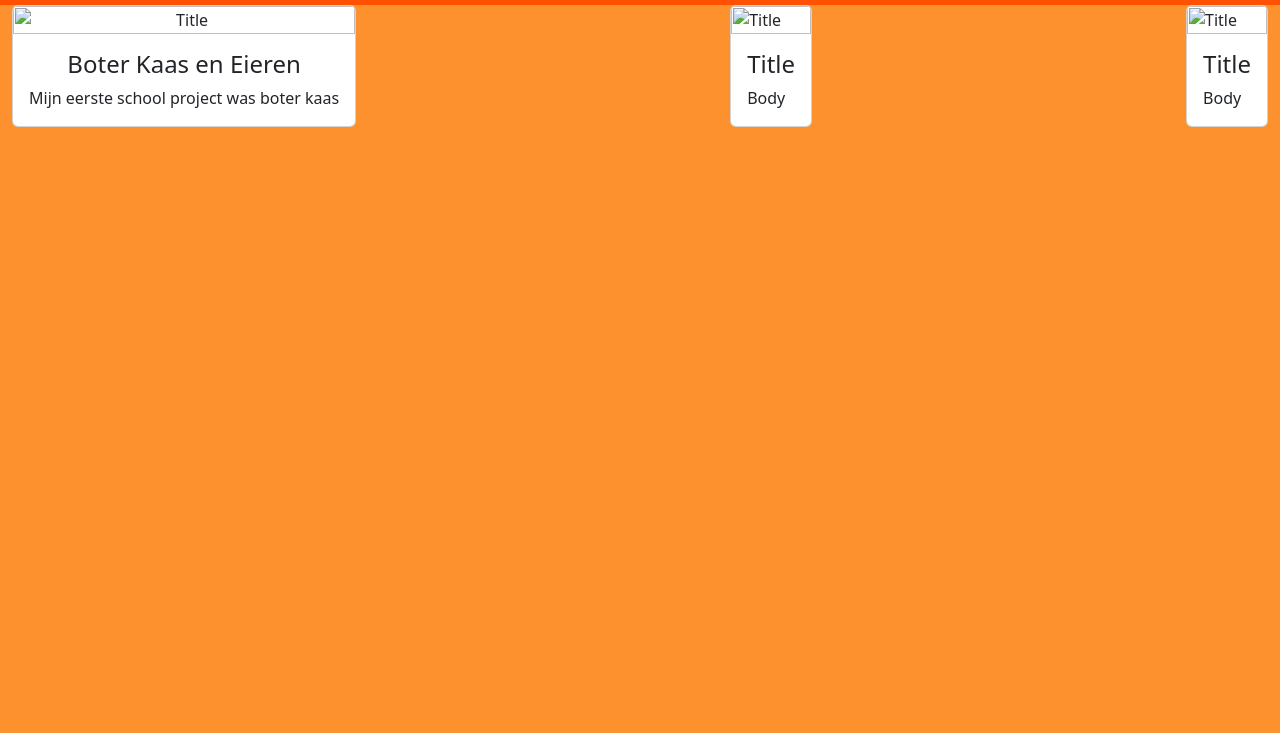
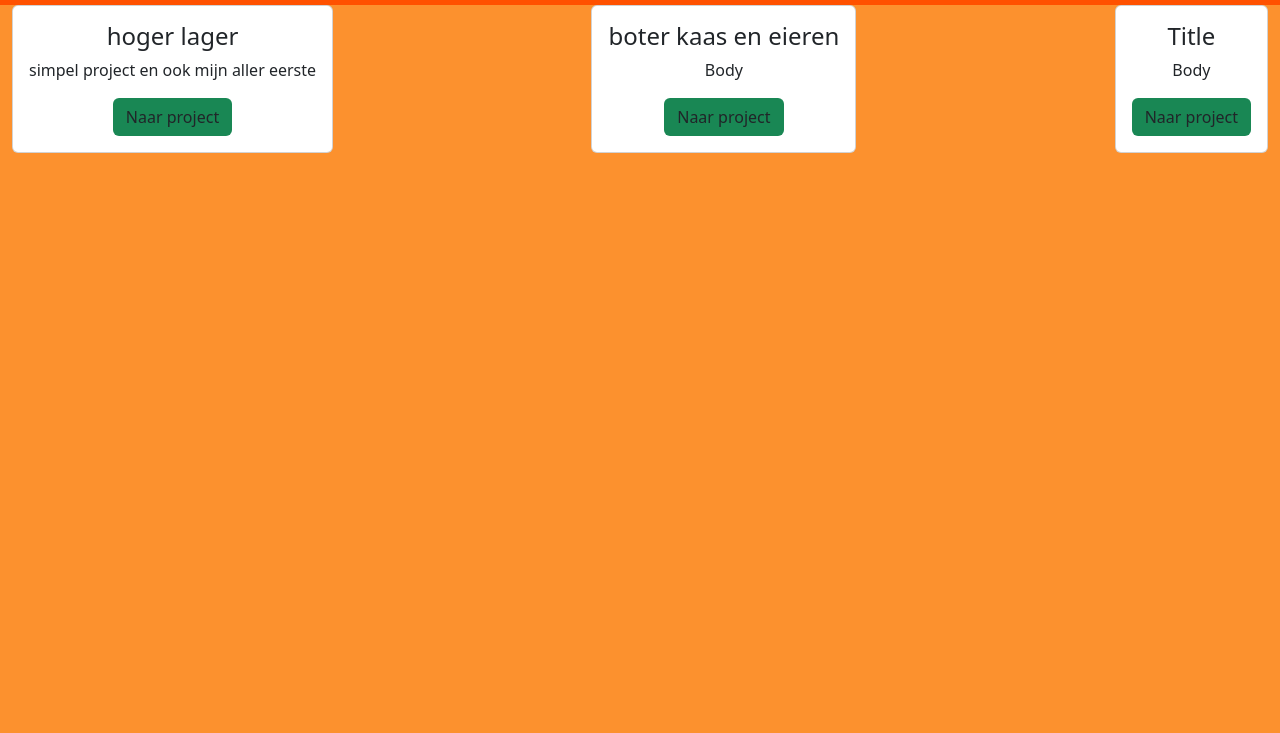
Before and after one commit to GamerShibaInu/GamerShibaInu.github.io, a plain HTML site: page projects.html in a window 1280 px wide. Shown: the part 67-800 px from the top of the page. Drawn offline with nearby package versions, Linux system fonts and the light colour scheme.

Commit message:
added projects

```diff
--- a/projects.html
+++ b/projects.html
@@ -19,28 +19,28 @@
         </div>
     </header>
     <div>
-        <div class="container-fluid d-flex justify-content-between rerer">
+        <div class="container-fluid d-flex justify-content-between">
             <div>
                 <div class="card text-center">
-                  <img class="card-img-top" src="holder.js/100px180/" alt="Title">
                   <div class="card-body">
-                    <h4 class="card-title">Boter Kaas en Eieren</h4>
-                    <p class="card-text">Mijn eerste school project was boter kaas</p>
+                    <h4 class="card-title">hoger lager</h4>
+                    <p class="card-text">simpel project en ook mijn aller eerste</p>
+                    <a class="btn bg-success" href="">Naar project</a>
                   </div>
                 </div>
             </div>
-            <div class="card text-start">
-              <img class="card-img-top" src="holder.js/100px180/" alt="Title">
+            <div class="card text-center">
               <div class="card-body">
-                <h4 class="card-title">Title</h4>
+                <h4 class="card-title">boter kaas en eieren</h4>
                 <p class="card-text">Body</p>
+                <a class="btn bg-success" href="projects/tic-tac-toe/index.html">Naar project</a>
               </div>
             </div>
-            <div class="card text-start">
-                <img class="card-img-top" src="holder.js/100px180/" alt="Title">
+            <div class="card text-center">
                 <div class="card-body">
                   <h4 class="card-title">Title</h4>
                   <p class="card-text">Body</p>
+                  <a class="btn bg-success" href="">Naar project</a>
                 </div>
               </div>
           </div>
```
